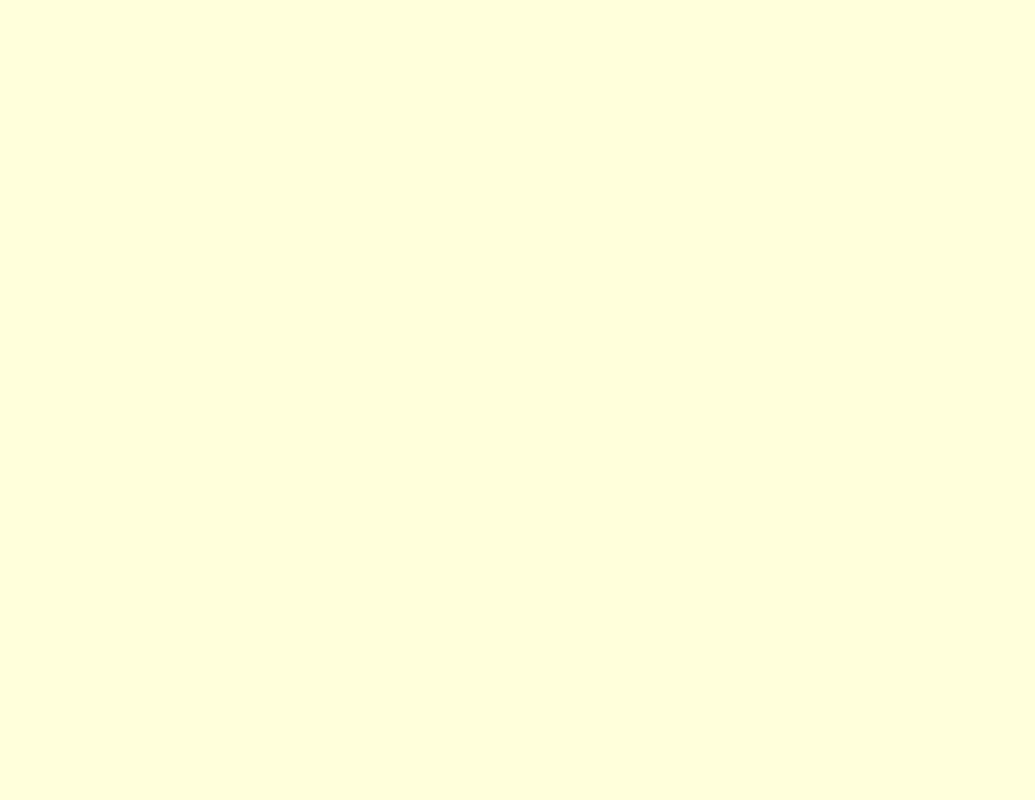
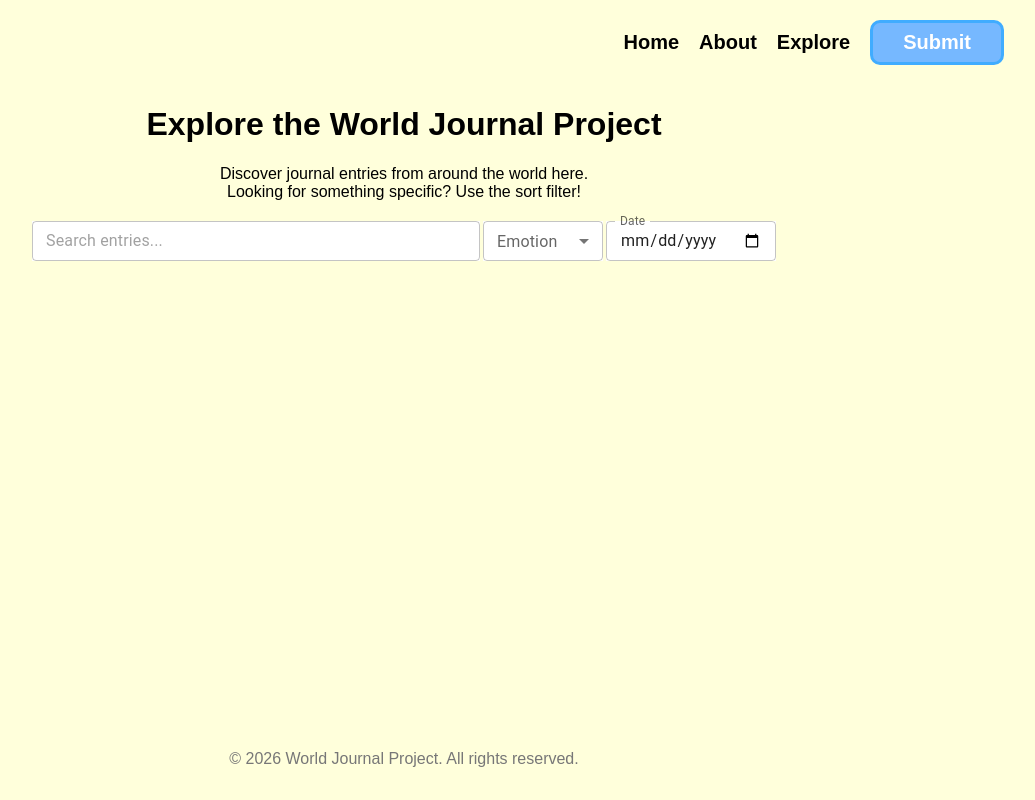
Before and after one commit to Hinoden/world-journal-project, a React (Vite) app in the folder client/: page /explore in a window 1280 px wide. Before the commit this address had no page. Shown: the whole page, without its empty margins (236-1271 px from the left). Built offline with nearby package versions, Linux system fonts and the light colour scheme.

Commit message:
Finished frontend for explore page

```diff
--- a/client/package.json
+++ b/client/package.json
@@ -10,6 +10,10 @@
     "preview": "vite preview"
   },
   "dependencies": {
+    "@emotion/react": "^11.14.0",
+    "@emotion/styled": "^11.14.1",
+    "@mui/material": "^7.3.7",
+    "@mui/styled-engine": "^7.3.7",
     "react": "^19.2.0",
     "react-dom": "^19.2.0",
     "react-router-dom": "^7.12.0"
--- a/client/src/App.jsx
+++ b/client/src/App.jsx
@@ -3,6 +3,7 @@ import {Routes, Route, BrowserRouter} from 'react-router-dom';
 import './App.css';
 import Home from './components/Home';
 import About from './components/About';
+import Explore from './components/Explore';
 
 
 function App() {
@@ -12,6 +13,7 @@ function App() {
       <Routes>
         <Route path='/' element={<Home />} />
         <Route path='/about' element={<About />} />
+        <Route path='/explore' element={<Explore />} />
       </Routes>
     </BrowserRouter>
   )
--- /dev/null
+++ b/client/src/components/Explore.jsx
@@ -0,0 +1,70 @@
+import react from 'react';
+import '../styles/Explore.css';
+import { useState } from 'react';
+import {
+  FormControl,
+  InputLabel,
+  Select,
+  MenuItem,
+  TextField,
+  Box
+} from '@mui/material';
+import Navbar from './Navbar';
+import Footer from './Footer';
+
+function Explore() {
+    const [emotion, setEmotion] = useState('');
+    const [date, setDate] = useState('');
+    const [search, setSearch] = useState('');
+    return (
+        <div className="explore-page">
+            <Navbar />
+            <div className="explore-container">
+                <h1 className="explore-title">Explore the World Journal Project</h1>
+                <p className="explore-desc">Discover journal entries from around the world here. <br /> Looking for something specific? Use the sort filter!</p>
+                <Box className="explore-filters">
+                    <TextField
+                        placeholder="Search entries..."
+                        value={search}
+                        onChange={(e) => setSearch(e.target.value)}
+                        size="small"
+                        className="explore-search"
+                    />
+
+                    <FormControl className="explore-form-control" size="small" sx={{ minWidth: 120 }}>
+                        <InputLabel id="emotion-label">Emotion</InputLabel>
+                        <Select
+                            labelId="emotion-label"
+                            value={emotion}
+                            label="Emotion"
+                            onChange={(e) => setEmotion(e.target.value)}
+                        >
+                            <MenuItem value="">All</MenuItem>
+                            <MenuItem value="happy">Happy</MenuItem>
+                            <MenuItem value="sad">Sad</MenuItem>
+                            <MenuItem value="excited">Excited</MenuItem>
+                            <MenuItem value="anxious">Anxious</MenuItem>
+                            <MenuItem value="angry">Angry</MenuItem>
+                            <MenuItem value="bored">Bored</MenuItem>
+                        </Select>
+                    </FormControl>
+                    <TextField
+                    className="explore-date-picker"
+                        label="Date"
+                        type="date"
+                        size="small"
+                        value={date}
+                        onChange={(e) => setDate(e.target.value)}
+                        InputLabelProps={{ shrink: true}}
+                    />
+                </Box>
+                <div className="explore-entries">
+                    {/* Journal entries will be displayed here */}
+                </div>
+            </div>
+            <Footer />
+        </div>
+    )
+}
+
+export default Explore;
--- /dev/null
+++ b/client/src/styles/Explore.css
@@ -0,0 +1,41 @@
+.explore-page {
+    min-height: 100vh;
+    display: flex;
+    flex-direction: column;
+}
+
+.explore-container {
+    display: flex;
+    flex-direction: column;
+    justify-content: center;
+    align-items: center;
+    font-family: 'Arial', sans-serif;
+}
+
+.explore-filters {
+    display: flex;
+    gap: 3px;
+    align-items: center;
+    margin-top: 20px;
+}
+
+.explore-desc {
+    margin: 0;
+    padding: 0;
+    text-align: center;
+}
+
+.explore-search {
+    width: 35vw;
+    height: 5vh;
+    margin-top: 20px;
+    background-color: white;
+}
+
+.explore-form-control {
+    background-color: white;
+}
+
+.explore-date-picker {
+    background-color: white;
+}
```
Also changed, not shown: 1 other file (tests, documents, lock files or other folders).
